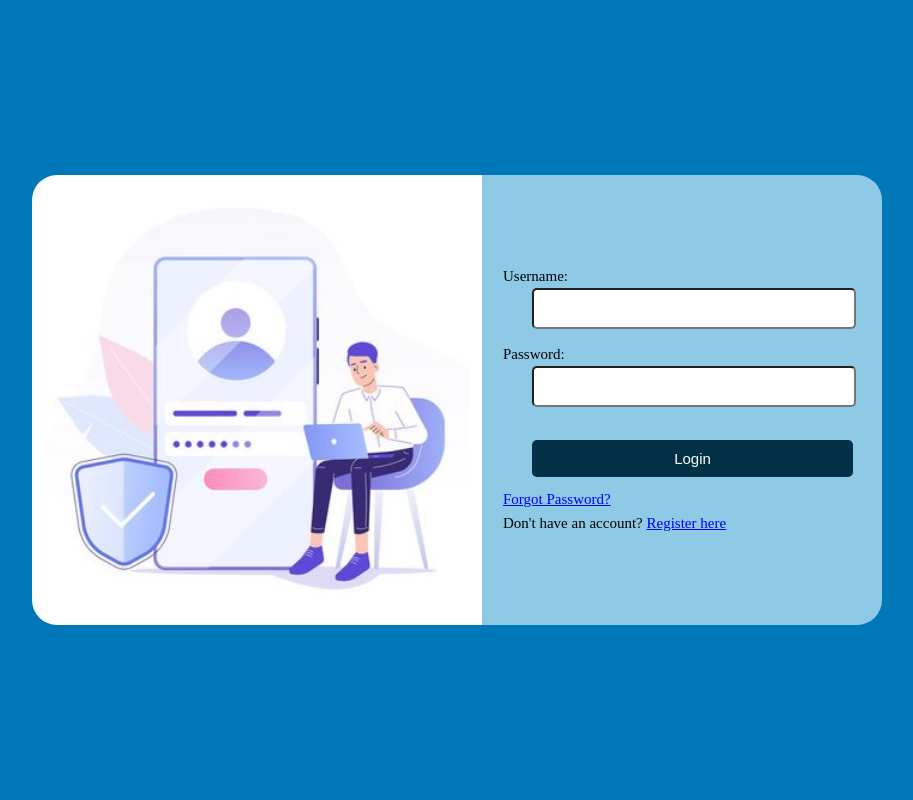
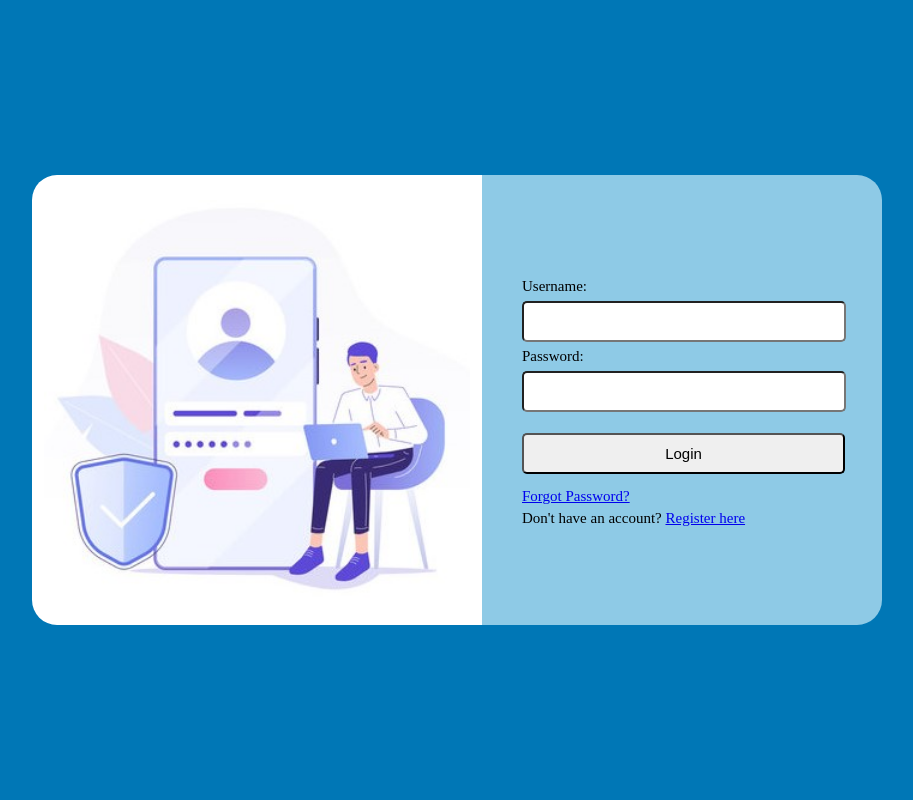
Before and after one commit to Ka3chi/System-Php, a PHP site: page /Login.php in a window 1280 px wide. Shown: the whole page, without its empty margins (183-1096 px from the left). Run offline with PHP 8.4, Linux system fonts and the light colour scheme; data that the repository does not hold is empty.

Commit message:
another fix

```diff
--- a/Login.php
+++ b/Login.php
@@ -19,11 +19,11 @@
                     <p>Username:</p>
                     <input type="text" value="" name="UN">
                     <p>Password:</p>
-                    <input type="text" value="" name="PS"><br>
+                    <input type="text" value="" name="PS">
                     <button type="submit" >Login</button>
+                    <p id="Forgot"><a href="ForgotPage.php">Forgot Password?</a></p>
+                    <p id="Register">Don't have an account? <a href="RegisterPage.php">Register here</a></p>
                 </form>
-                <p id="Forgot"><a href="ForgotPage.php">Forgot Password?</a></p>
-                <p id="Register">Don't have an account? <a href="RegisterPage.php">Register here</a></p>
             </div>
         </div>
         <?php
--- a/style.css
+++ b/style.css
@@ -1,5 +1,19 @@
 * {
     margin: 0;
+}
+form > p, input, button{
+    font-size: 15px;
+    border-radius: 5px;
+    margin: 5px 25px 1px 40px;
+    width: 300px ;
+}
+form > input, button{
+    padding: 10px;
+}
+form > button{
+    width: 323px;
+    margin-top: 20px;
+    margin-bottom: 10px;
 }
 .login-background{
     display: flex;
@@ -35,30 +49,9 @@
     width: 400px;
     border-radius: 0 25px 25px 0;
 }
-.login-content p, input, button {
-    font-size: 15px;
-    border-radius: 25px;
-    margin: 2px 0 3px 21px;
-}
-.login-content button, input{
-    width: 300px;
-    padding: 10px;
-}
 .right-login #Forgot, #Register{
     font-size: 15px;
     margin-top: 4px;
-}
-.login-content button{
-    width: 321px;
-    color: white;
-    background-color: #023047;
-    border: none;
-    border-radius: 5px;
-    margin-bottom: 10px;
-}
-.login-content input{
-    text-align: center;
-    margin-bottom: 15px;
 }
 .back-btn a{
     position: absolute;
@@ -89,20 +82,7 @@
     height: 400px;
     border-radius: 10px;
     margin-top: 100px;
-}
-.register-content p, input, button{
-    border-radius: 5px;
-    font-size: 15px;
-    margin: 0 50px 0 50px;
-}
-.register-content p{
-    margin: 10px 0 5px 50px;
-}
-
-.register-content button{
-    margin-top: 20px;
-    width: 323px;
-    padding: 10px;
+    padding: 15px;
 }
 .forgot-background{
     display: flex;
@@ -113,24 +93,13 @@
 }
 .forgot-content{
     background-color: cyan;
-    width: 350px;
+    width: 400px;
     height: 150px;
     border-radius: 10px;
     margin-top: 150px;
-    padding: 20px;
+    padding: 15px;
 }
-.forgot-content p, input, button{
-    border-radius: 5px;
-    font-size: 15px;
-}
-.forgot-content p{
-    margin: 3px 0 10px 20px;
-}
-.forgot-content button{
-    margin-top: 10px;
-    width: 323px;
-    padding: 10px;
-}
+
 .container {
     background-color: gray;
     height: 100vh;
```
